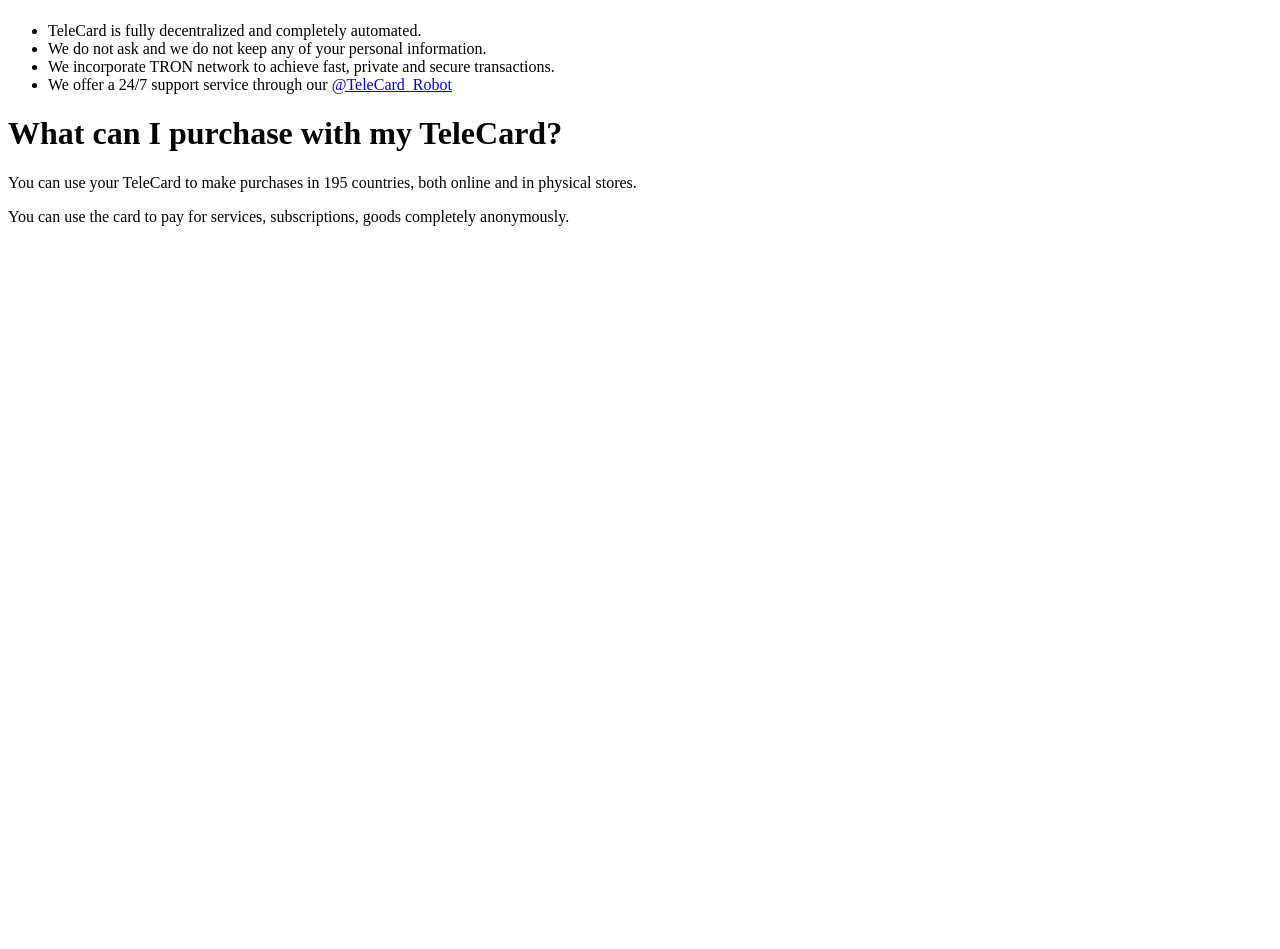
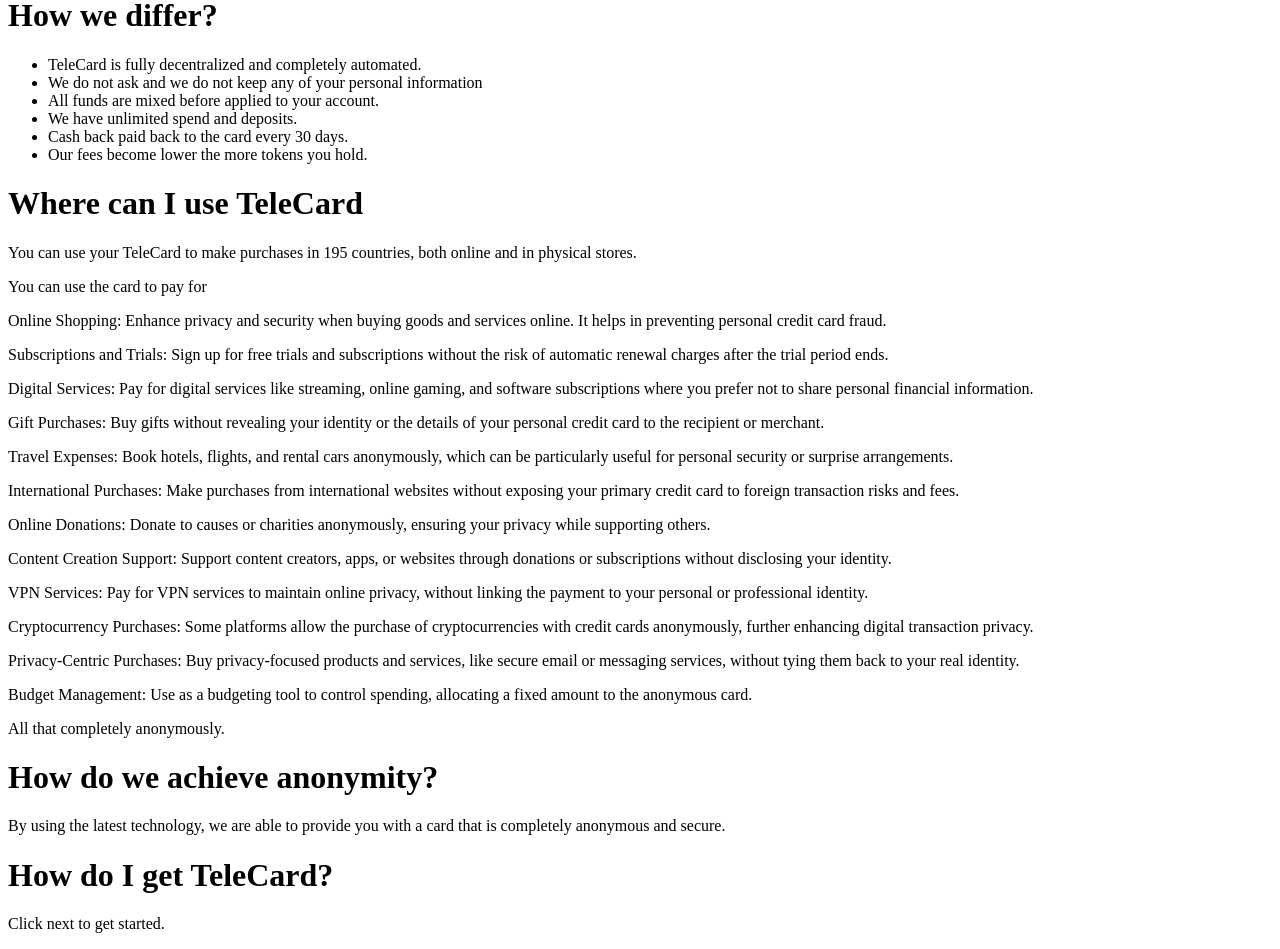
Before and after one commit to clarkedayo/telecard-docs, a Next.js app: page / in a window 1280 px wide. Shown: the part 340-1289 px from the top of the page. Before the commit the page ends 800 px from the top, so only its background shows below. Built offline with nearby package versions, Linux system fonts and the light colour scheme.

Commit message:
Add files via upload

```diff
--- /dev/null
+++ b/pages/Management/balance.mdx
@@ -0,0 +1,5 @@
+# Check my balance
+
+To check your balance, you can click Balance from the Main menu in [@TeleCard_Robot](https://t.me/Telecard_robot)
+
+[Check out this video!](https://files-hosdt.vercel.app/tut3.mov)
--- a/pages/Management/create-a-card.mdx
+++ b/pages/Management/create-a-card.mdx
@@ -2,6 +2,7 @@
 
 You can create card instantly by simply clicking 'Issue a new card' button on our [@TeleCard_Robot](https://t.me/TeleCard_Robot)
 
-![Telegram](https://files-hosdt.vercel.app/TeleCard_Started2.png/)
+[Check out this video!](https://files-hosdt.vercel.app/tut2.mov)
 
-> Congratulations, your card has been created.
+
+> If you followed the video. Congratulations, your card has been created!
--- a/pages/index.mdx
+++ b/pages/index.mdx
@@ -1,4 +1,4 @@
-# Welcome to TeleCard Docs.
+# Welcome to TeleCard Docs
 
 Here you will find everything you need to know about TeleCard.
 
@@ -10,18 +10,66 @@
 
 TeleCard is a platform that allows you to convert your crypto assets into FIAT and load them onto a VISA or MasterCard completely anonymously.
 You can then use your card to make purchases in 195 countries while remaining completely anonymous.
-TeleCard believes in the right to privacy and the freedom to spend your money without having to provide personal information.
 
+TeleCard believes in the right to privacy and the freedom to spend your money without having to provide your personal information.
 
 # How we differ?
 
 - TeleCard is fully decentralized and completely automated.
-- We do not ask and we do not keep any of your personal information.
-- We incorporate TRON network to achieve fast, private and secure transactions.
-- We offer a 24/7 support service through our [@TeleCard_Robot](https://t.me/TeleCard_Robot)
+- We do not ask and we do not keep any of your personal information
+- All funds are mixed before applied to your account.
+- We have unlimited spend and deposits.
+- Cash back paid back to the card every 30 days.
+- Our fees become lower the more tokens you hold.
 
-# What can I purchase with my TeleCard?
+# Where can I use TeleCard
 
 You can use your TeleCard to make purchases in 195 countries, both online and in physical stores.
 
-You can use the card to pay for services, subscriptions, goods completely anonymously.
+You can use the card to pay for
+
+    Online Shopping:
+    Enhance privacy and security when buying goods and services online. It helps in preventing personal credit card fraud.
+
+    Subscriptions and Trials:
+    Sign up for free trials and subscriptions without the risk of automatic renewal charges after the trial period ends.
+
+    Digital Services:
+    Pay for digital services like streaming, online gaming, and software subscriptions where you prefer not to share personal financial information.
+
+    Gift Purchases:
+    Buy gifts without revealing your identity or the details of your personal credit card to the recipient or merchant.
+
+    Travel Expenses:
+    Book hotels, flights, and rental cars anonymously, which can be particularly useful for personal security or surprise arrangements.
+
+    International
+    Purchases: Make purchases from international websites without exposing your primary credit card to foreign transaction risks and fees.
+
+    Online Donations:
+    Donate to causes or charities anonymously, ensuring your privacy while supporting others.
+
+    Content Creation Support:
+    Support content creators, apps, or websites through donations or subscriptions without disclosing your identity.
+
+    VPN Services:
+    Pay for VPN services to maintain online privacy, without linking the payment to your personal or professional identity.
+
+    Cryptocurrency Purchases:
+    Some platforms allow the purchase of cryptocurrencies with credit cards anonymously, further enhancing digital transaction privacy.
+
+    Privacy-Centric
+    Purchases: Buy privacy-focused products and services, like secure email or messaging services, without tying them back to your real identity.
+
+    Budget Management:
+    Use as a budgeting tool to control spending, allocating a fixed amount to the anonymous card.
+
+All that completely anonymously.
+
+# How do we achieve anonymity?
+
+By using the latest technology, we are able to provide you with a card that is completely anonymous and secure.
+
+# How do I get TeleCard?
+
+Click next to get started.
```
Also changed, not shown: pages/Management/display-card-details.mdx (+5 -3 lines), pages/Management/list-transactions.mdx (+6 -1 lines), pages/Management/top-up.mdx (+8 -26 lines), pages/create-account.mdx (+4 -4 lines).
